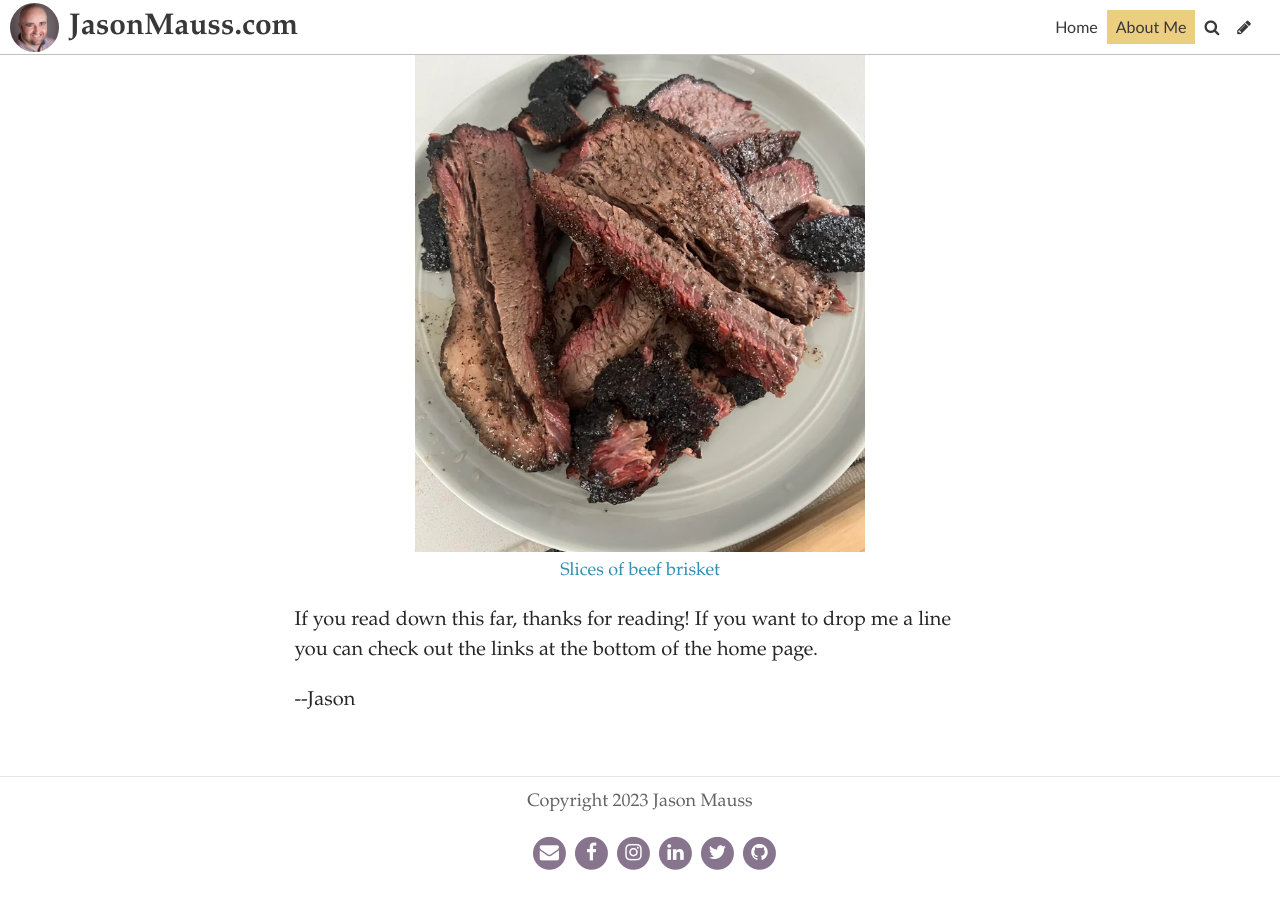
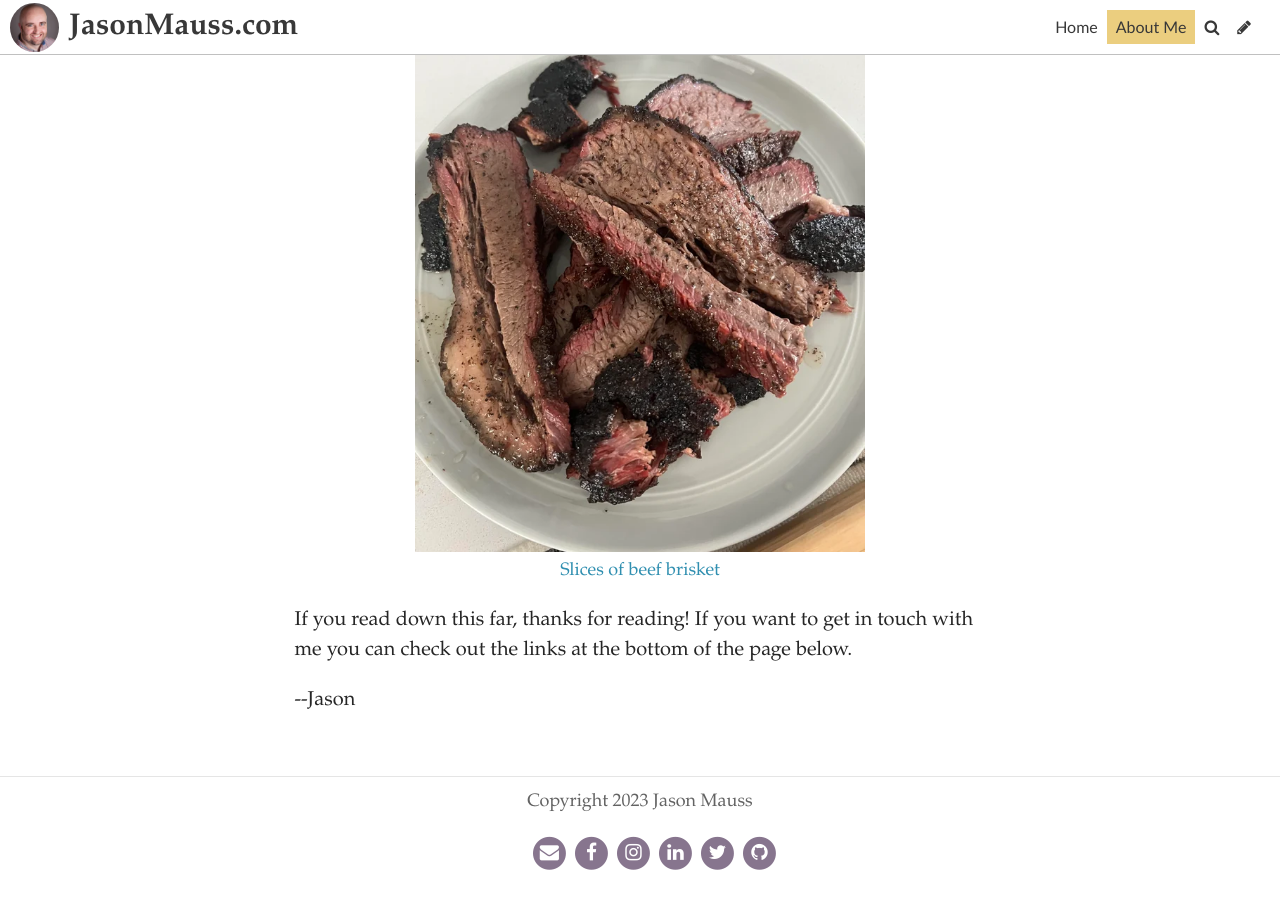
Before and after one commit to jasonmauss/jasonmaussblog, a Jekyll site: the page built from pages/about.md, in a window 1280 px wide and 900 px high, scrolled down 4324 px. Built offline with Jekyll 4.4.1, drawn with Linux system fonts in a browser that asks for light colours; some web fonts are replaced.

Commit message:
Update Page “about”

```diff
--- a/pages/about.md
+++ b/pages/about.md
@@ -45,6 +45,6 @@ T﻿his is a fairly recent one for me. I got bit by the BBQ bug only a couple of
 
 ![Slices of beef brisket](../uploads/0rt5ym9dv7xb1.webp "Slices of beef brisket")
 
-I﻿f you read down this far, thanks for reading! If you want to drop me a line you can check out the links at the bottom of the home page.
+I﻿f you read down this far, thanks for reading! If you want to get in touch with me you can check out the links at the bottom of the page below.
 
 \-﻿-Jason
```
